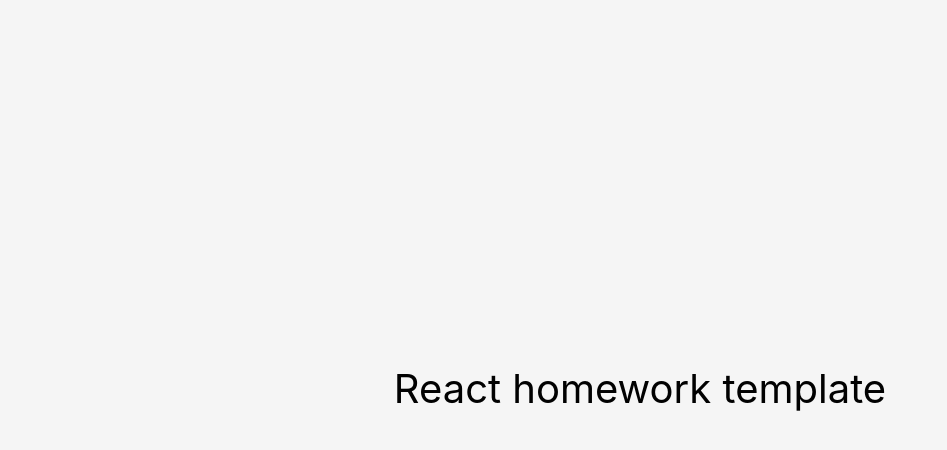
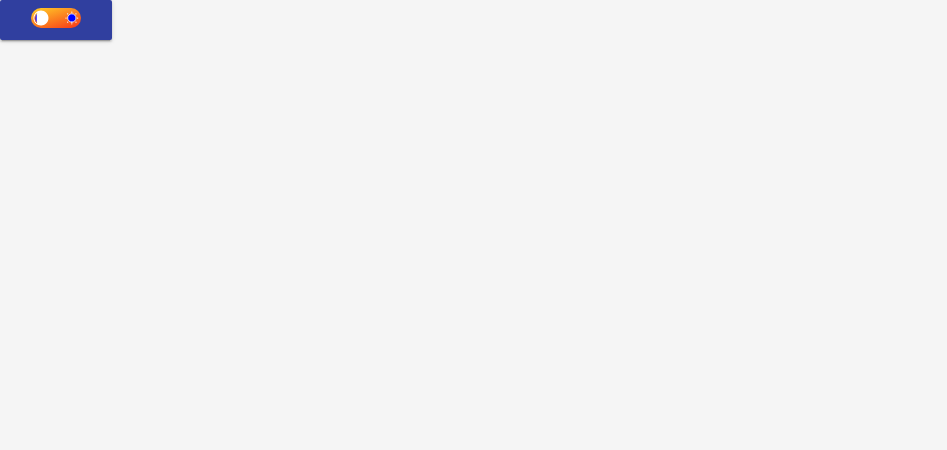
Before and after one commit to vikttur/goit-react-hw-03-image-finder, a React (Create React App) app: page / in a window 1280 px wide. Shown: the top 450 px of the page, without its empty margins (0-947 px from the left). Built offline with nearby package versions, Linux system fonts and the light colour scheme.

Commit message:
creates modal and button components

```diff
--- a/public/index.html
+++ b/public/index.html
@@ -12,6 +12,7 @@
 <body>
 	<noscript>You need to enable JavaScript to run this app.</noscript>
 	<div id="root"></div>
+	<div id="modal-root"></div>
 </body>
 
 </html>
--- a/src/components/App/App.jsx
+++ b/src/components/App/App.jsx
@@ -1,26 +1,50 @@
-import css from './App.module.css';
-// import Button from '../Button/Button';
+import React, { Component } from 'react';
+// import css from './App.module.css';
+import Button from '../Button/Button';
 // import ImageGallery from '../ImageGallery/ImageGallery';
 // import ImageGalleryItem from '../ImageGalleryItem/ImageGalleryItem';
 // import Loader from '../Loader/Loader';
-// import Modal from '../Modal/Modal';
+import Modal from '../Modal/Modal';
 // import Searchbar from '../Searchbar/Searchbar';
 // import SearchForm from '../SearchForm/SearchForm';
+import { ReactComponent as AddIcon } from '../../icons/add.svg';
 
-export default function App() {
-  return (
-    <div
-      style={{
-        height: '100vh',
-        display: 'flex',
-        justifyContent: 'center',
-        alignItems: 'center',
-        fontSize: 40,
-        color: '#010101',
-      }}
-      className={css.App}
-    >
-      React homework template
-    </div>
-  );
+export default class App extends Component {
+  state = {
+    showModal: false,
+  };
+
+  componentDidMount() {
+    // console.log('Modal componentDidMount');
+  }
+
+  componentWillUnmount() {
+    // console.log('Modal WillUnmount');
+  }
+
+  toggleModal = () => {
+    this.setState(({ showModal }) => ({ showModal: !showModal }));
+  };
+
+  render() {
+    const { showModal } = this.state;
+
+    return (
+      <>
+        <Button onClick={this.toggleModal}>
+          <AddIcon width="80" height="20" fill="blue" />
+        </Button>
+
+        {showModal && (
+          <Modal onClose={this.toggleModal}>
+            <h1>Заголовок</h1>
+
+            <button type="button" onClick={this.toggleModal}>
+              Close modal
+            </button>
+          </Modal>
+        )}
+      </>
+    );
+  }
 }
--- a/src/components/Button/Button.jsx
+++ b/src/components/Button/Button.jsx
@@ -1 +1,27 @@
-// import css from './Button.module.css';
+// import React from 'react';
+import PropTypes from 'prop-types';
+import css from './Button.module.css';
+
+export default function Button({ children, onClick, ...allyProps }) {
+  return (
+    <button
+      type="button"
+      className={css.button}
+      onClick={onClick}
+      {...allyProps}
+    >
+      {children}
+    </button>
+  );
+}
+
+Button.defailtProps = {
+  onClick: () => null,
+  children: null,
+};
+
+Button.propTupes = {
+  children: PropTypes.node,
+  onClick: PropTypes.func,
+  'aria-label': PropTypes.string.isRequired,
+};
--- a/src/components/Button/Button.module.css
+++ b/src/components/Button/Button.module.css
@@ -1,25 +1,30 @@
-.Button {
+.button {
+	display: inline-block;
+	text-align: center;
+
+	min-width: 100px;
+	height: 40px;
 	padding: 8px 16px;
+
 	border-radius: 2px;
-	background-color: #3f51b5;
-	transition: all 250ms cubic-bezier(0.4, 0, 0.2, 1);
-	text-align: center;
-	display: inline-block;
-	color: #fff;
 	border: 0;
-	text-decoration: none;
-	cursor: pointer;
+
 	font-family: inherit;
 	font-size: 18px;
 	line-height: 24px;
-	font-style: normal;
-	font-weight: 500;
-	min-width: 180px;
+	color: #fff;
+	text-decoration: none;
+
+	cursor: pointer;
+
 	box-shadow: 0px 3px 1px -2px rgba(0, 0, 0, 0.2),
 		0px 2px 2px 0px rgba(0, 0, 0, 0.14), 0px 1px 5px 0px rgba(0, 0, 0, 0.12);
+
+	background-color: #3f51b5;
+	transition: all 250ms cubic-bezier(0.4, 0, 0.2, 1);
 }
 
-.Button:hover,
-.Button:focus {
+.button:hover,
+.button:focus {
 	background-color: #303f9f;
 }
--- a/src/components/ImageGallery/ImageGallery.jsx
+++ b/src/components/ImageGallery/ImageGallery.jsx
@@ -1 +1,2 @@
+// import PropTypes from 'prop-types';
 // import css from './ImageGallery.module.css';
--- a/src/components/ImageGalleryItem/ImageGalleryItem.jsx
+++ b/src/components/ImageGalleryItem/ImageGalleryItem.jsx
@@ -1 +1,2 @@
+// import PropTypes from 'prop-types';
 // import css from './ImageGalleryItem.module.css';
--- a/src/components/Loader/Loader.jsx
+++ b/src/components/Loader/Loader.jsx
@@ -1 +1,2 @@
+// import PropTypes from 'prop-types';
 // import css from './Loader.module.css';
--- a/src/components/Modal/Modal.jsx
+++ b/src/components/Modal/Modal.jsx
@@ -1 +1,42 @@
-// import css from './Modal.module.css';
+import React, { Component } from 'react';
+import { createPortal } from 'react-dom';
+// import PropTypes from 'prop-types';
+import css from './Modal.module.css';
+
+const ModalRoot = document.getElementById('modal-root');
+
+export default class Modal extends Component {
+  // state = {};
+
+  componentDidMount() {
+    // console.log('Modal componentDidMount');
+    window.addEventListener('keydown', this.handleKeyDown);
+  }
+
+  componentWillUnmount() {
+    // console.log('Modal componentWillUnmount');
+    window.removeEventListener('keydown', this.handleKeyDown);
+  }
+
+  handleKeyDown = e => {
+    if (e.code === 'Escape') {
+      console.log('Escape');
+      this.props.onClose();
+    }
+  };
+
+  handleBackdropClick = e => {
+    if (e.currentTarget === e.target) {
+      this.props.onClose();
+    }
+  };
+
+  render() {
+    return createPortal(
+      <div className={css.Overlay} onClick={this.handleBackdropClick}>
+        <div className={css.Modal}>{this.props.children}</div>
+      </div>,
+      ModalRoot
+    );
+  }
+}
--- a/src/components/Modal/Modal.module.css
+++ b/src/components/Modal/Modal.module.css
@@ -7,11 +7,20 @@
 	display: flex;
 	justify-content: center;
 	align-items: center;
-	background-color: rgba(0, 0, 0, 0.8);
+	background-color: var(--color-accent);
 	z-index: 1200;
 }
 
 .Modal {
-	max-width: calc(100vw - 48px);
-	max-height: calc(100vh - 24px);
+	display: flex;
+	justify-content: center;
+	align-items: center;
+
+	/* max-width: calc(100vw - 48px);
+	max-height: calc(100vh - 24px); */
+	width: 800px;
+	height: 500px;
+	padding: 20px;
+
+	background-color: var(--color-card);
 }
--- a/src/components/SearchForm/SearchForm.jsx
+++ b/src/components/SearchForm/SearchForm.jsx
@@ -1 +1,2 @@
+// import PropTypes from 'prop-types';
 // import css from './SearchForm.module.css';
--- a/src/components/Searchbar/Searchbar.jsx
+++ b/src/components/Searchbar/Searchbar.jsx
@@ -1 +1,2 @@
+// import PropTypes from 'prop-types';
 // import css from './Searchbar.module.css';
```
Also changed, not shown: src/icons/add.svg (added).
